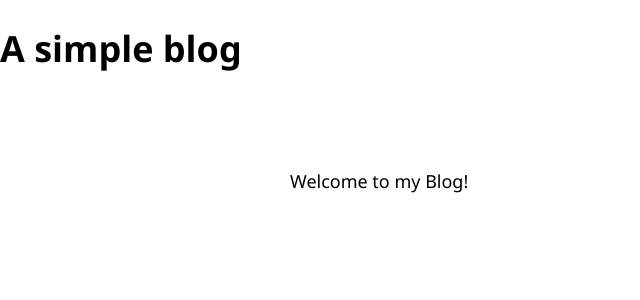
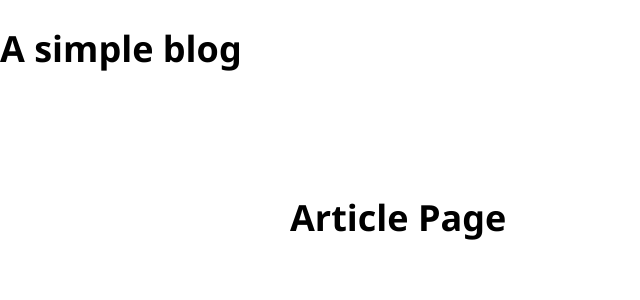
Before and after one commit to mr-selviraja/simple-blog, a React (Create React App) app: page /articles/1 in a window 1280 px wide. Shown: the top 300 px of the page, without its empty margins (0-640 px from the left). Built offline with nearby package versions, Linux system fonts and the light colour scheme.

Commit message:
Created blog pages

```diff
--- a/package.json
+++ b/package.json
@@ -8,6 +8,7 @@
     "@testing-library/user-event": "^13.5.0",
     "react": "^18.2.0",
     "react-dom": "^18.2.0",
+    "react-router-dom": "^6.4.5",
     "react-scripts": "5.0.1",
     "web-vitals": "^2.1.4"
   },
--- a/src/App.js
+++ b/src/App.js
@@ -1,11 +1,26 @@
 import "./App.css";
+import { BrowserRouter, Routes, Route } from "react-router-dom";
+import HomePage from "./pages/HomePage";
+import AboutPage from "./pages/AboutPage";
+import ArticlesListPage from "./pages/ArticlesListPage";
+import ArticlePage from "./pages/ArticlePage";
 
 function App() {
   return (
-    <div className="App">
-      <h1>A simple blog</h1>
-      <div id="page-body">Welcome to my Blog!</div>
-    </div>
+    <BrowserRouter>
+      <div className="App">
+        <h1>A simple blog</h1>
+        <div id="page-body">
+          <Routes>
+            <Route path="/" element={<HomePage />} />
+            <Route path="/about" element={<AboutPage />} />
+            <Route path="/articles" element={<ArticlesListPage />} />
+            {/* here :articleId is a URL parameter */}
+            <Route path="/articles/:articleId" element={<ArticlePage />} />
+          </Routes>
+        </div>
+      </div>
+    </BrowserRouter>
   );
 }
 
--- /dev/null
+++ b/src/pages/AboutPage.js
@@ -0,0 +1,5 @@
+const AboutPage = () => {
+  return <h1>About Page</h1>;
+};
+
+export default AboutPage;
--- /dev/null
+++ b/src/pages/ArticlePage.js
@@ -0,0 +1,5 @@
+const ArticlePage = () => {
+  return <h1>Article Page</h1>;
+};
+
+export default ArticlePage;
--- /dev/null
+++ b/src/pages/ArticlesListPage.js
@@ -0,0 +1,5 @@
+const ArticlesListPage = () => {
+  return <h1>ArticlesList Page</h1>;
+};
+
+export default ArticlesListPage;
--- /dev/null
+++ b/src/pages/HomePage.js
@@ -0,0 +1,5 @@
+const HomePage = () => {
+  return <h1>Home Page</h1>;
+};
+
+export default HomePage;
```
Also changed, not shown: src/pages/NotFoundPage.js (added), 1 other file (tests, documents, lock files or other folders).
